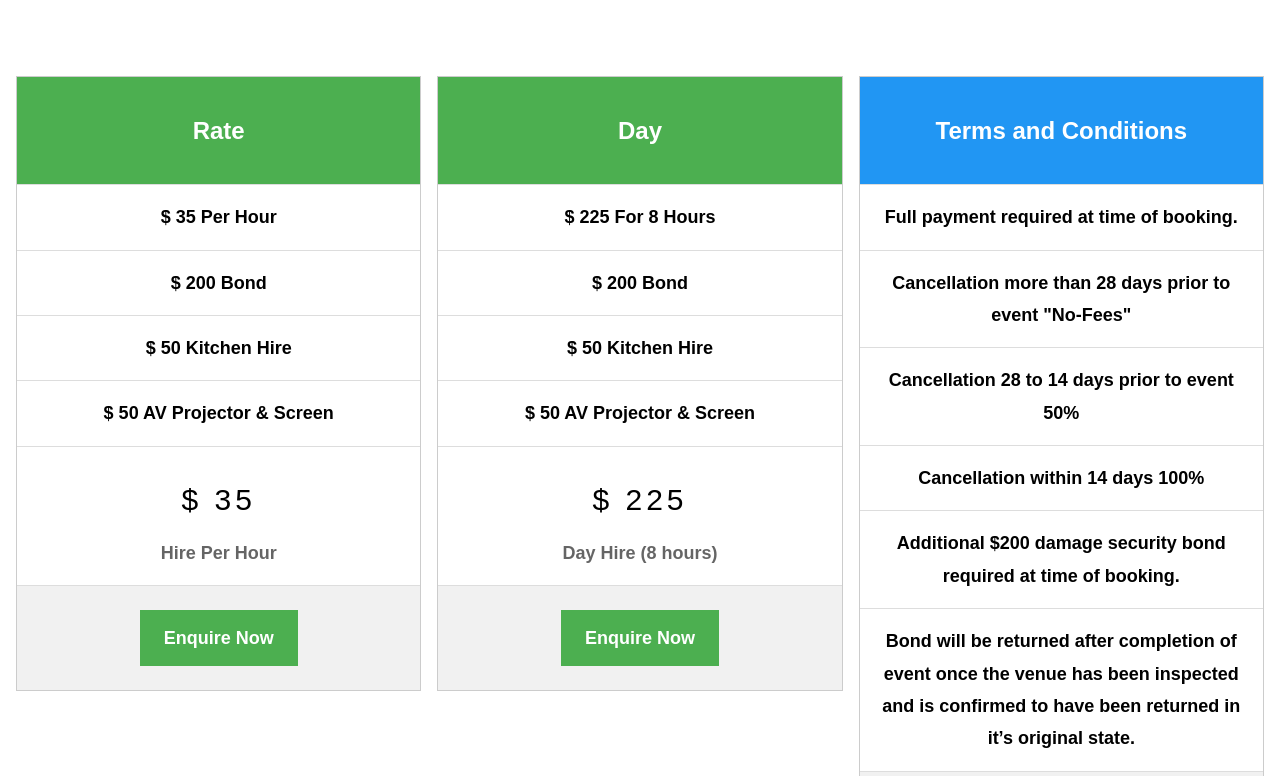
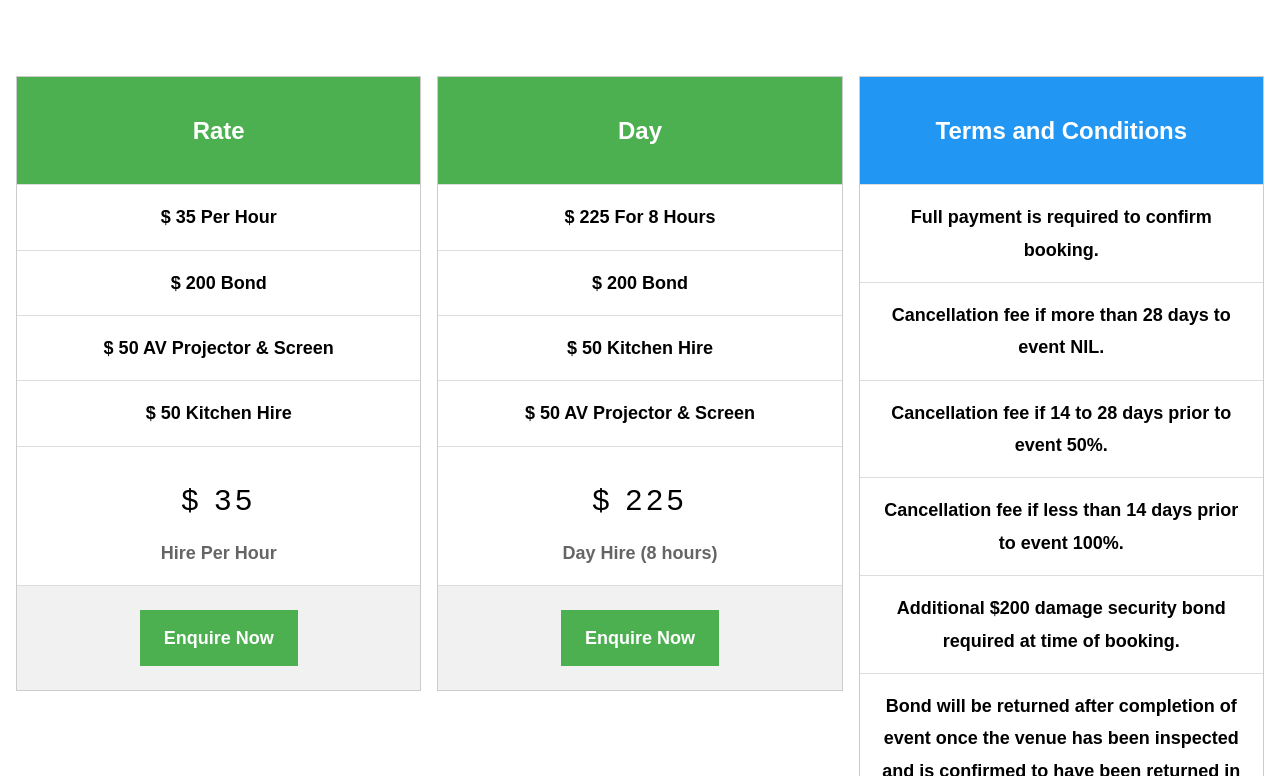
Before and after one commit to tarahall/tarahall.org.au, a plain HTML site: page index.html in a window 1280 px wide. Shown: the part 2528-3304 px from the top of the page. Drawn offline with nearby package versions, Linux system fonts and the light colour scheme.

Commit message:
Update index.html

```diff
--- a/index.html
+++ b/index.html
@@ -185,7 +185,7 @@
 
         <p>Tara Hall is located at the rear of a heritage listed chapel built in 1866 which is now utilized as a
           Buddhist centre.</p>
-        <p>Tara hall has a light airy and tranquil ambience and is located only 10 minutes from the city on Magill road.
+        <p>Tara hall has a light airy and tranquil ambience and is located only 30 minutes from the city on Magill road.
         </p>
 
         <p>Seating capacity is 100 and standing 150. AV equipment and seating for up to 100 is available upon request.
@@ -236,8 +236,8 @@
           <li class="w3-green w3-xlarge w3-padding-32">Rate</li>
           <li class="w3-padding-16"><b>$ 35</b> Per Hour</li>
           <li class="w3-padding-16"><b>$ 200</b> Bond</li>
+          <li class="w3-padding-16"><b>$ 50 </b> AV Projector & Screen</li>
           <li class="w3-padding-16"><b>$ 50</b> Kitchen Hire</li>
-          <li class="w3-padding-16"><b>$ 50 </b> AV Projector & Screen</li>
           <li class="w3-padding-16">
             <h2 class="w3-wide">$ 35</h2>
             <span class="w3-opacity">Hire Per Hour</span>
@@ -268,10 +268,10 @@
       <div class="w3-third w3-margin-bottom w3-large">
         <ul class="w3-ul w3-border w3-center w3-hover-shadow">
           <li class="w3-blue w3-xlarge w3-padding-32">Terms and Conditions</li>
-          <li class="w3-padding-16"><b></b> Full payment required at time of booking. </li>
-          <li class="w3-padding-16"><b></b> Cancellation more than 28 days prior to event "No-Fees" </li>
-          <li class="w3-padding-16"><b></b> Cancellation 28 to 14 days prior to event 50%</li>
-          <li class="w3-padding-16"><b></b> Cancellation within 14 days 100%</li>
+          <li class="w3-padding-16"><b></b> Full payment is required to confirm booking. </li>
+          <li class="w3-padding-16"><b></b> Cancellation fee if more than 28 days to event NIL. </li>
+          <li class="w3-padding-16"><b></b> Cancellation fee if 14 to 28 days prior to event 50%.</li>
+          <li class="w3-padding-16"><b></b> Cancellation fee if less than 14 days prior to event 100%.</li>
           <li class="w3-padding-16"><b></b> Additional $200 damage security bond required at time of booking. </li>
           <li class="w3-padding-16"><b></b> Bond will be returned after completion of event once the venue has been
             inspected and is confirmed to have been returned in it’s original state.</li>
```
